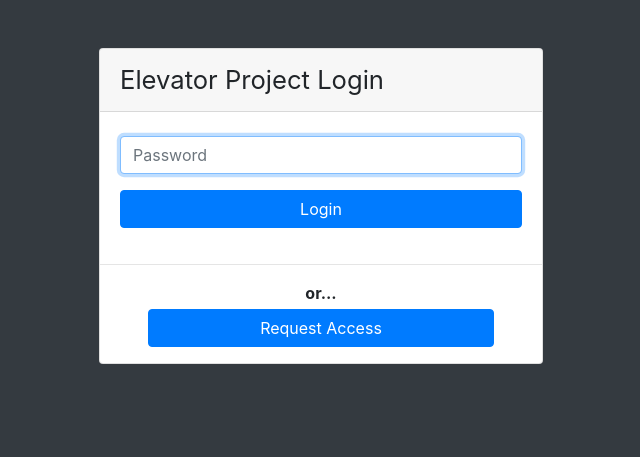
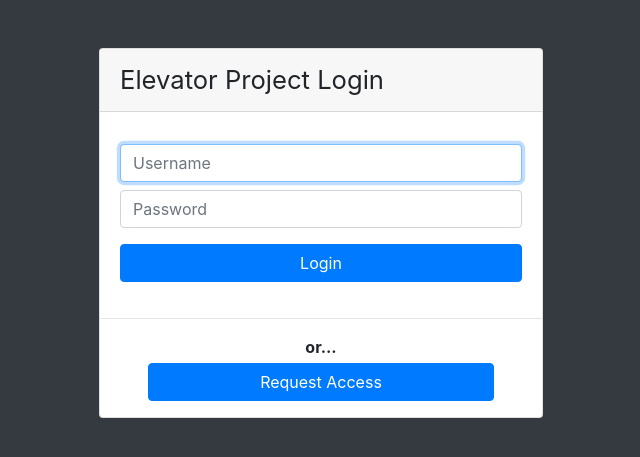
Before and after one commit to lbilyk/Elevator-Project, a PHP site: page /login.php in a window 1280 px wide. Shown: the top 457 px of the page, without its empty margins (319-959 px from the left). Run offline with PHP 8.4, Linux system fonts and the light colour scheme.

Commit message:
Github Issue, Ignore this

```diff
--- a/www/login.php
+++ b/www/login.php
@@ -22,7 +22,10 @@ $authError = filter_input(INPUT_GET, 'authError');
                 <div class="card-header mb-1">Elevator Project Login</div>
                 <div class="card-body">
                     <form action="authenticate.php" method="POST">
-
+                        <div class="form-group my-2">
+                            <input type="text" id="username" name="username" class="form-control" placeholder="Username"
+                                   required="required" autofocus="autofocus">
+                        </div>
                         <div class="form-group">
                             <input type="password" id="userPassword" name="password" class="form-control" placeholder="Password"
                                    required="required" autofocus="autofocus">
```
